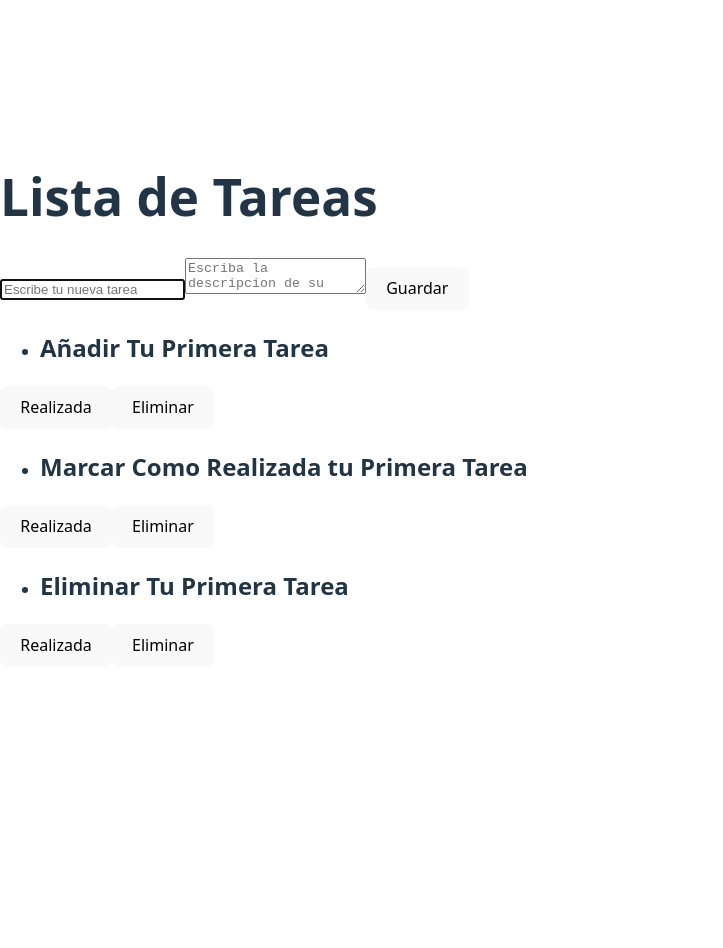
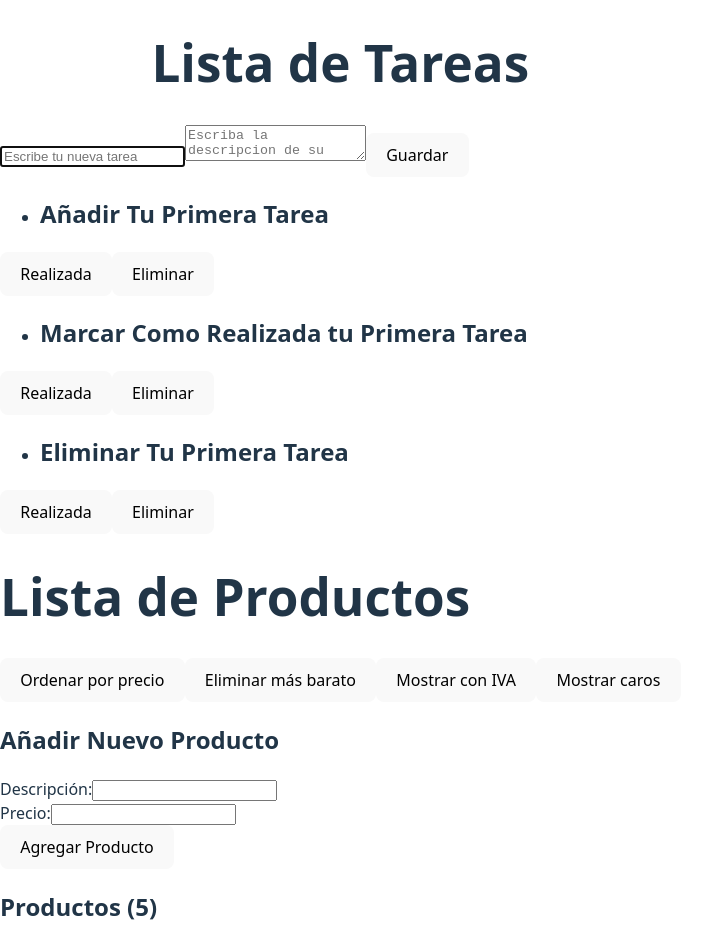
Before and after one commit to Mageofdark/Tp03PV2025Grupo19, a React app: page / in a window 1280 px wide. Shown: the top 948 px of the page, without its empty margins (0-723 px from the left). Before the commit the page ends 800 px from the top, so only its background shows below. Built offline with nearby package versions, Linux system fonts and the light colour scheme; the HTML template or start-up script is replaced by a standard one.

Commit message:
Ejercicio adicional Tp3 FigueroaLucas y VelazquezMatias

```diff
--- a/src/App.jsx
+++ b/src/App.jsx
@@ -1,3 +1,5 @@
+import { productos as initialProducts } from "./productos";
+import ListaProductos from "./components/ListaProductos";
 import TaskList from "./components/TaskList";
 import TaskForm from "./components/TaskForm";
 import { tasks as data } from "./tasks";
@@ -6,8 +8,11 @@ import { useState } from "react";
 function App() {
   const [tasks, setTasks] = useState([]);
 
+  const [productos, setProductos] = useState(initialProducts);
+
   useEffect(() => {
     setTasks(data);
+    mostrarProductosEnConsola();
   }, []);
 
   function createTask(task) {
@@ -31,12 +36,59 @@ function App() {
         return task;
     }));
   }
+  function mostrarProductosEnConsola() {
+    console.log("--- Productos en consola ---");
+    productos.forEach(producto => {
+      console.log(`Producto: ${producto.descripcion} - Precio: $${producto.precio}`);
+    });
+  }
+
+  function productosConIVA() {
+    return productos.map(producto => ({
+      ...producto,
+      precio: producto.precio * 1.21
+    }));
+  }
+
+  function productosCaros() {
+    return productos.filter(producto => producto.precio > 20000);
+  }
+
+  function ordenarPorPrecio() {
+    const ordenados = [...productos].sort((a, b) => a.precio - b.precio);
+    setProductos(ordenados);
+  }
+
+  function agregarProducto(nuevoProducto) {
+    setProductos([...productos, {
+      id: productos.length + 1,
+      descripcion: nuevoProducto.descripcion,
+      precio: parseFloat(nuevoProducto.precio)
+    }]);
+  }
+
+  function eliminarMasBarato() {
+    if (productos.length === 0) return;
+
+    const precioMasBajo = Math.min(...productos.map(p => p.precio));
+    const nuevosProductos = productos.filter(p => p.precio !== precioMasBajo);
+    setProductos(nuevosProductos);
+  }
 
   return (
     <>
-      <h1>Lista de Tareas</h1>
+      <h1 style={{ textAlign: "center" }}>Lista de Tareas</h1>
       <TaskForm createTask={createTask} />
       <TaskList tasks={tasks} deleteTask={deleteTask} crossOutTask={crossOutTask} />
+      <h1>Lista de Productos</h1>
+      <ListaProductos
+        productos={productos}
+        productosConIVA={productosConIVA()}
+        productosCaros={productosCaros()}
+        onOrdenarPorPrecio={ordenarPorPrecio}
+        onAgregarProducto={agregarProducto}
+        onEliminarMasBarato={eliminarMasBarato}
+      />
     </>
   );
 }
--- /dev/null
+++ b/src/components/ListaProductos.jsx
@@ -0,0 +1,118 @@
+import { useState } from "react";
+
+const ListaProductos = ({
+  productos,
+  productosConIVA,
+  productosCaros,
+  onOrdenarPorPrecio,
+  onAgregarProducto,
+  onEliminarMasBarato
+}) => {
+  const [mostrarConIVA, setMostrarConIVA] = useState(false);
+  const [mostrarCaros, setMostrarCaros] = useState(false);
+  const [nuevoProducto, setNuevoProducto] = useState({
+    descripcion: '',
+    precio: ''
+  });
+
+  const handleInputChange = (e) => {
+    const { name, value } = e.target;
+    setNuevoProducto({
+      ...nuevoProducto,
+      [name]: value
+    });
+  };
+
+  const handleSubmit = (e) => {
+    e.preventDefault();
+    if (nuevoProducto.descripcion && nuevoProducto.precio) {
+      onAgregarProducto(nuevoProducto);
+      setNuevoProducto({
+        descripcion: '',
+        precio: ''
+      });
+    }
+  };
+
+  return (
+    <div>
+      <div >
+        <button onClick={onOrdenarPorPrecio}>Ordenar por precio</button>
+        <button onClick={onEliminarMasBarato}>Eliminar más barato</button>
+        <button onClick={() => setMostrarConIVA(!mostrarConIVA)}>
+          {mostrarConIVA ? 'Ocultar IVA' : 'Mostrar con IVA'}
+        </button>
+        <button onClick={() => setMostrarCaros(!mostrarCaros)}>
+          {mostrarCaros ? 'Ocultar caros' : 'Mostrar caros'}
+        </button>
+      </div>
+
+      <h2>Añadir Nuevo Producto</h2>
+      <form onSubmit={handleSubmit} >
+        <div>
+          <label>
+            Descripción:
+            <input
+              type="text"
+              name="descripcion"
+              value={nuevoProducto.descripcion}
+              onChange={handleInputChange}
+              required
+            />
+          </label>
+        </div>
+        <div>
+          <label>
+            Precio:
+            <input
+              type="number"
+              name="precio"
+              value={nuevoProducto.precio}
+              onChange={handleInputChange}
+              min="0"
+              required
+            />
+          </label>
+        </div>
+        <button type="submit">Agregar Producto</button>
+      </form>
+
+      <h2>Productos ({productos.length})</h2>
+      <ul>
+        {productos.map(producto => (
+          <li key={producto.id}>
+            {producto.descripcion} - ${producto.precio.toFixed(2)}
+          </li>
+        ))}
+      </ul>
+
+      {mostrarConIVA && (
+        <>
+          <h2>Productos con IVA (21%)</h2>
+          <ul>
+            {productosConIVA.map(producto => (
+              <li key={producto.id}>
+                {producto.descripcion} - ${producto.precio.toFixed(2)}
+              </li>
+            ))}
+          </ul>
+        </>
+      )}
+
+      {mostrarCaros && (
+        <>
+          <h2>Productos caros (precio mayor a $20000)</h2>
+          <ul>
+            {productosCaros.map(producto => (
+              <li key={producto.id}>
+                {producto.descripcion} - ${producto.precio.toFixed(2)}
+              </li>
+            ))}
+          </ul>
+        </>
+      )}
+    </div>
+  );
+};
+
+export default ListaProductos;
--- /dev/null
+++ b/src/productos.js
@@ -0,0 +1,7 @@
+export const productos = [
+    { id: 1, descripcion: "Teclado", precio: 30000 },
+    { id: 2, descripcion: "Auriculares", precio: 49000 },
+    { id: 3, descripcion: "Monitor", precio: 120000 },
+    { id: 4, descripcion: "Mouse", precio: 15000 },
+    { id: 5, descripcion: "Gabinete", precio: 35000 }
+  ];
```
